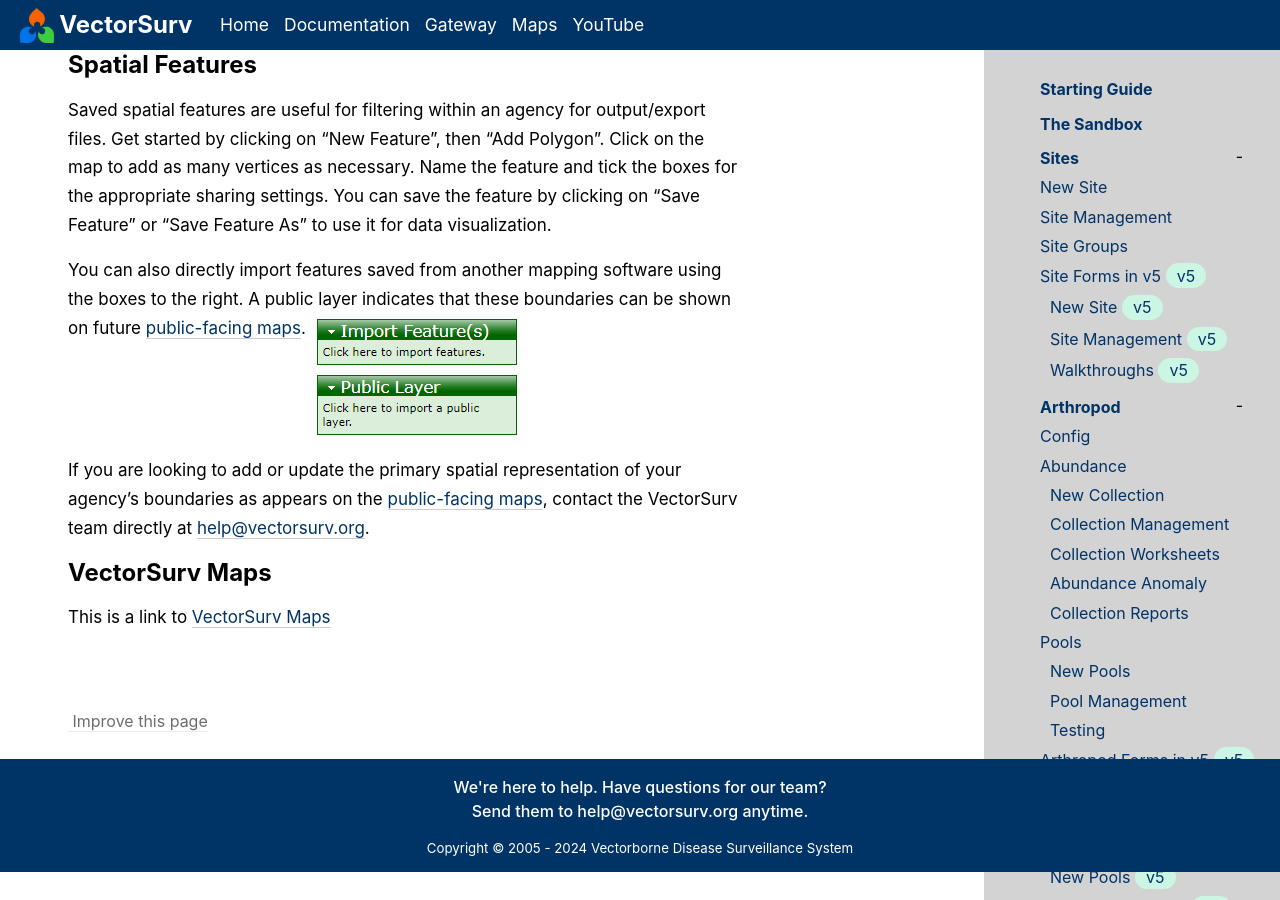
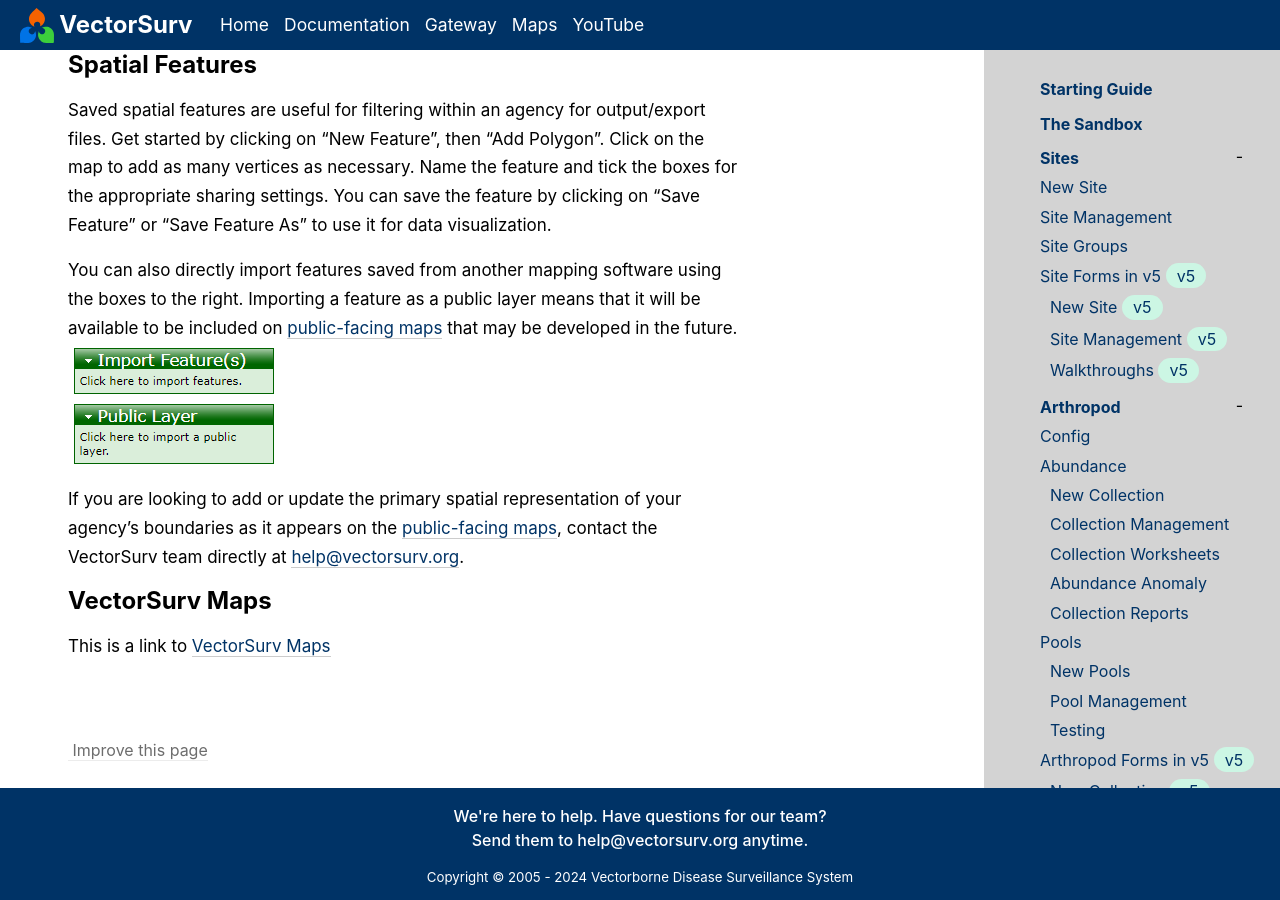
Before and after one commit to tlvaldepena/vectorsurv.org, a Jekyll site: the page built from _docs/tools/spatial-tools.md, in a window 1280 px wide and 900 px high, scrolled down 407 px. Built offline with Jekyll 4.4.1, drawn with Linux system fonts in a browser that asks for light colours.

Commit message:
Minor text updates

```diff
--- a/_docs/tools/spatial-tools.md
+++ b/_docs/tools/spatial-tools.md
@@ -13,10 +13,10 @@
 
 Saved spatial features are useful for filtering within an agency for output/export files. Get started by clicking on "New Feature", then "Add Polygon". Click on the map to add as many vertices as necessary. Name the feature and tick the boxes for the appropriate sharing settings. You can save the feature by clicking on "Save Feature" or "Save Feature As" to use it for data visualization.
 
-You can also directly import features saved from another mapping software using the boxes to the right. A public layer indicates that these boundaries can be shown on future [public-facing maps](https://maps.vectorsurv.org).
+You can also directly import features saved from another mapping software using the boxes to the right. Importing a feature as a public layer means that it will be available to be included on [public-facing maps](https://maps.vectorsurv.org) that may be developed in the future.
 ![Spatial features boxes]({{ site.baseur1 }}/assets/images/docs/spatial-features-boxes.PNG)
 
-If you are looking to add or update the primary spatial representation of your agency's boundaries as appears on the [public-facing maps](https://maps.vectorsurv.org), contact the VectorSurv team directly at [help@vectorsurv.org](mailto:help@vectorsurv.org).
+If you are looking to add or update the primary spatial representation of your agency's boundaries as it appears on the [public-facing maps](https://maps.vectorsurv.org), contact the VectorSurv team directly at [help@vectorsurv.org](mailto:help@vectorsurv.org).
 
 ## VectorSurv Maps
 
```
